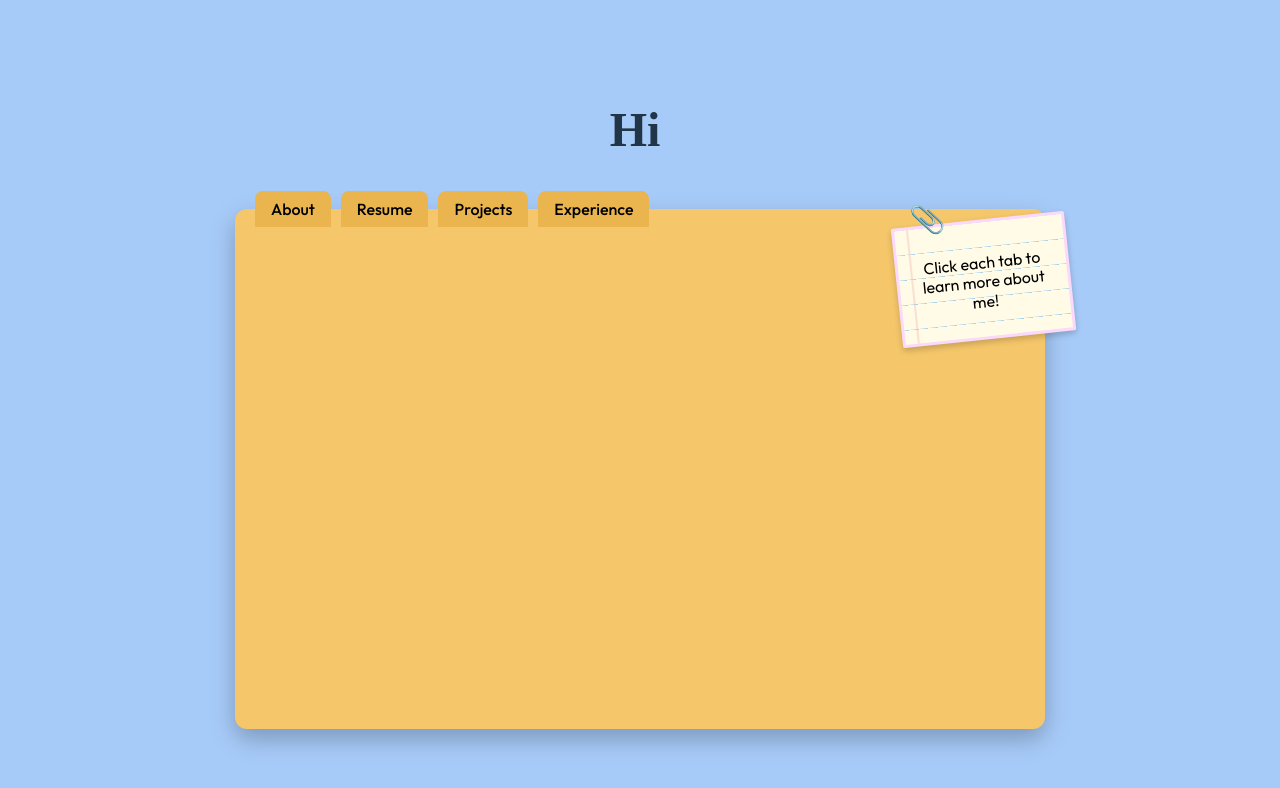
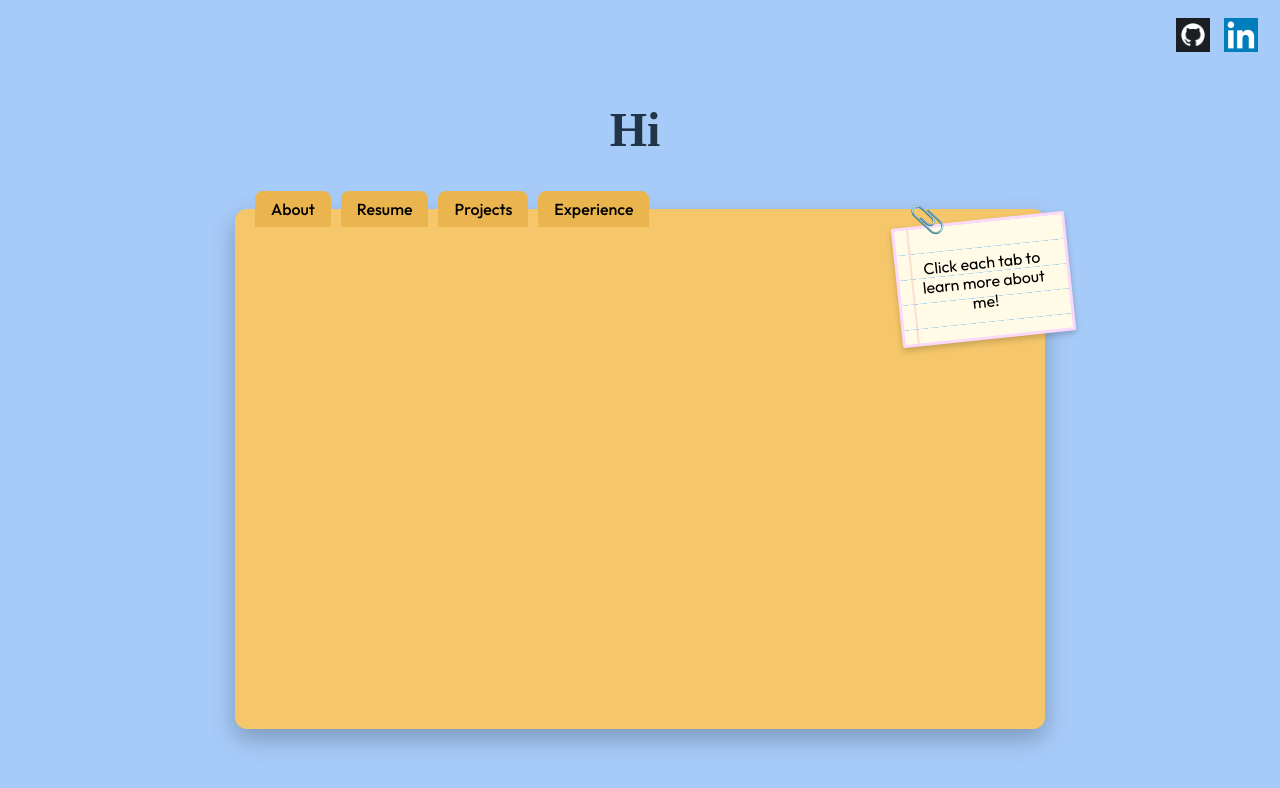
Before and after one commit to bhavana-pixel/portfolio, a React (Vite) app: page / in a window 1280 px wide. Shown: the top 788 px of the page. Built offline with nearby package versions, Linux system fonts and the light colour scheme.

Commit message:
Added github and linkedin.

```diff
--- a/src/App.jsx
+++ b/src/App.jsx
@@ -20,6 +20,26 @@ export default function App() {
     <>
       {showPortfolio && (
         <div className={`page fade-in-overlap ${!loading ? "visible" : ""}`}>
+           {/* 🔗 Social links */}
+    <div className="social-links">
+      <a
+        href="https://github.com/bhavana-pixel"
+        target="_blank"
+        rel="noopener noreferrer"
+        aria-label="GitHub"
+      >
+        <img src="/github-logo.png" alt="GitHub" />
+      </a>
+
+      <a
+        href="https://www.linkedin.com/in/bhavanadakshinamoorthy/"
+        target="_blank"
+        rel="noopener noreferrer"
+        aria-label="LinkedIn"
+      >
+        <img src="/linkedin.jpg" alt="LinkedIn" />
+      </a>
+    </div>
           <div className="title-container">
             {/* Had to add an extra i so that the typing title worked lol */}
             <TypingTitle text="Hii! I'm Bhavana" speed={90} />
--- a/src/Folder.css
+++ b/src/Folder.css
@@ -591,3 +591,24 @@
   box-shadow: 0 6px 15px rgba(0,0,0,0.2);
   animation: photoFadeIn 0.6s ease-out forwards;
 }
+
+.social-links {
+  position: fixed;
+  top: 18px;
+  right: 22px;
+  display: flex;
+  gap: 14px;
+  z-index: 9999;
+}
+
+.social-links img {
+  width: 34px;
+  height: 34px;
+  cursor: pointer;
+  transition: transform 0.2s ease, opacity 0.2s ease;
+}
+
+.social-links img:hover {
+  transform: scale(1.12);
+  opacity: 0.85;
+}
```
Also changed, not shown: public/linkedin.jpg (added).
